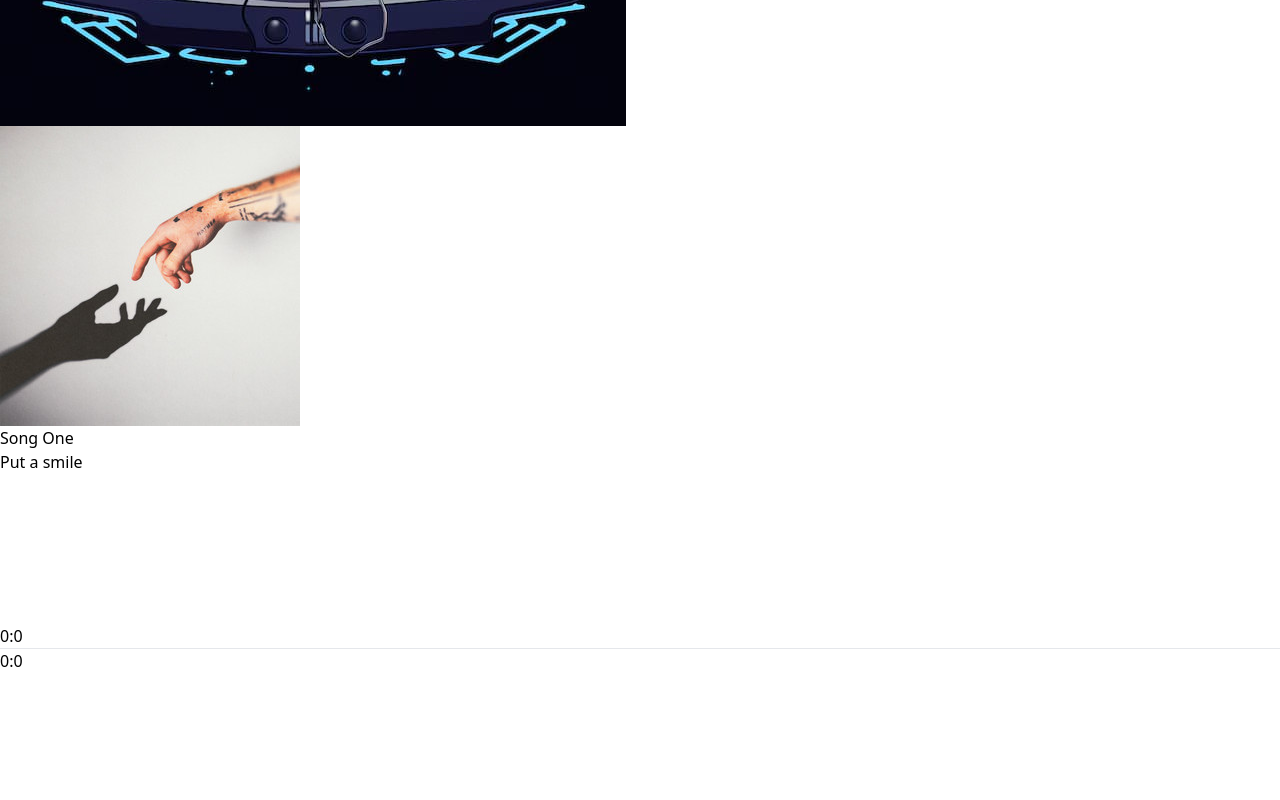
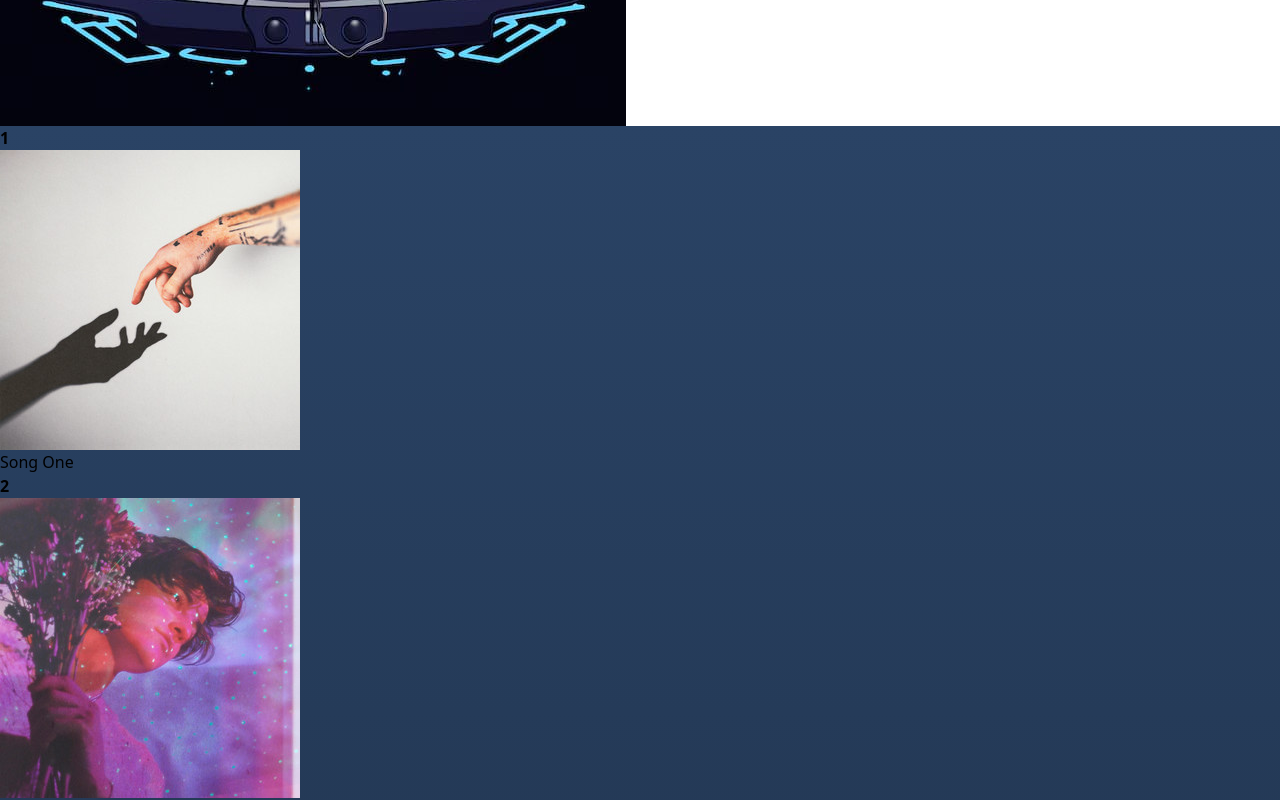
Before and after one commit to kumudsalunke26/SOUNDSCAPE, a React (Vite) app in the folder soundscape/: page /music in a window 1280 px wide. Shown: the part 1320-2120 px from the top of the page. Before the commit the page ends 1993 px from the top, so only its background shows below. Built offline with nearby package versions, Linux system fonts and the light colour scheme.

Commit message:
music component

```diff
--- a/soundscape/src/components/Display.jsx
+++ b/soundscape/src/components/Display.jsx
@@ -6,6 +6,7 @@ import DisplayHome from './DisplayHome'
 import DisplayAlbum from './DisplayAlbum'
 import { albumsData } from '../assets/assets'
 import Playlist from './Playlist'
+import Music from './Music'
 
 const Display = () => {
   const display=useRef();
@@ -29,6 +30,7 @@ const Display = () => {
         <Route path='/' element={<DisplayHome/>}></Route>
         <Route path='/album/:id' element={<DisplayAlbum/>}></Route>
         <Route path='/playlist' element={<Playlist/>}/>
+        <Route path='/music' element={<Music/>}/>
       </Routes>
     </div>
   )
--- /dev/null
+++ b/soundscape/src/components/Music.jsx
@@ -0,0 +1,24 @@
+import React, { useContext } from 'react'
+import { songsData } from '../assets/assets'
+import { PlayerContext } from '../context/PlayerContext'
+
+const Music = () => {
+    const {playWithId}=useContext(PlayerContext)
+
+  return (
+    <div onClick={()=>playWithId(id)}>
+      {
+        songsData.map((item,index)=>(
+           <div onClick={()=>playWithId(item.id)} key={index} className= 'gap-2 p-2 items-center text-[#a7a7a7] hover:bg-[#ffffff2b] cursor-pointer'>
+              <p className='text-white'>
+                  <b className='mr-4 text-[#a7a7a7]'>{index+1}</b>
+                  <img className='inline w-10 mr-5' src={item.image} alt=""/>
+                  {item.name}
+              </p>
+              </div>
+        ))}
+    </div>
+  )
+}
+
+export default Music
--- a/soundscape/src/components/Navbar.jsx
+++ b/soundscape/src/components/Navbar.jsx
@@ -57,7 +57,7 @@ const Navbar = () => {
       </div>
       <div className='flex items-center gap-2 mt-4'>
         <p className='bg-black text-white px-4 py-1 rounded-2xl cursor-pointer'>All</p>
-        <p className=' px-4 py-1 rounded-2xl cursor-pointer bg-black text-white'>Music</p>
+        <p onClick={()=>navigate('/music')} className=' px-4 py-1 rounded-2xl cursor-pointer bg-black text-white'>Music</p>
 
       </div>
     </>
```
